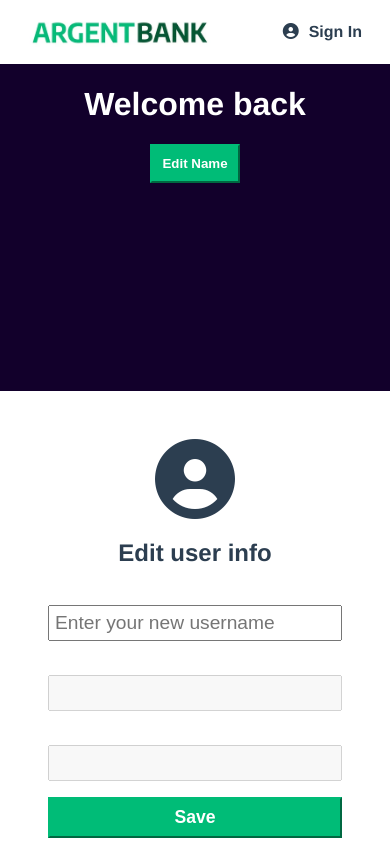
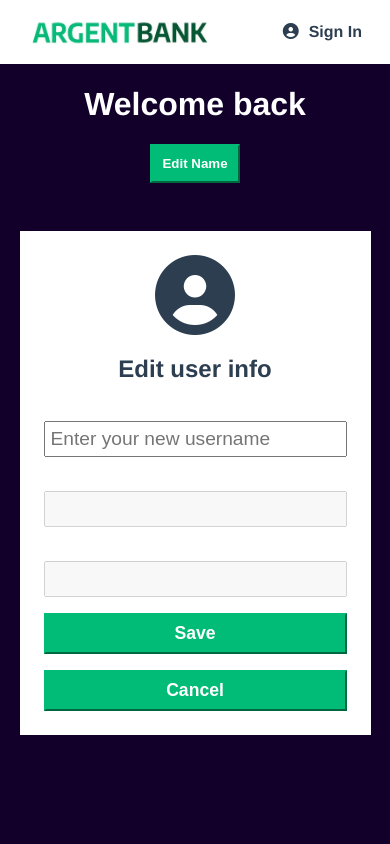
Before and after one commit to Skies-Land/Projet_11_OpenClassrooms_-_ArgentBank, a React (Vite) app in the folder front-end/: page /User in a window 390 px wide. Both pictures are taken after a click on the button "Edit Name". Shown: the top 844 px of the page. Built offline with nearby package versions, Linux system fonts and the light colour scheme.

Commit message:
Ajustement de media queries du style `signIn.scss`

```diff
--- a/front-end/src/pages/sign-in/signIn.scss
+++ b/front-end/src/pages/sign-in/signIn.scss
@@ -4,9 +4,7 @@
     box-sizing: border-box;
     background-color: $white-color;
     width: 500px;
-    margin: 0 auto;
-    margin-top: 13rem;
-    padding: 3rem;
+    padding: 4rem;
     h1, .sign-in-icon {
         color: $text-color;
     }
@@ -45,8 +43,22 @@
     font-weight: bolder;
 }
 
+@media screen and (max-width: 768px) {
+    .sign-in-content {
+        width: 90%;
+        margin-top: 5rem;
+        padding: 1.5rem;
+    }
+}
+
 @media screen and (min-width: 1024px) {
     .sign-in-content {
         margin-top: 3rem;
     }
 }
+
+@media screen and (max-width: 1024px) {
+    .sign-in-content {
+        margin-top: 3rem;
+    }
+}
```
